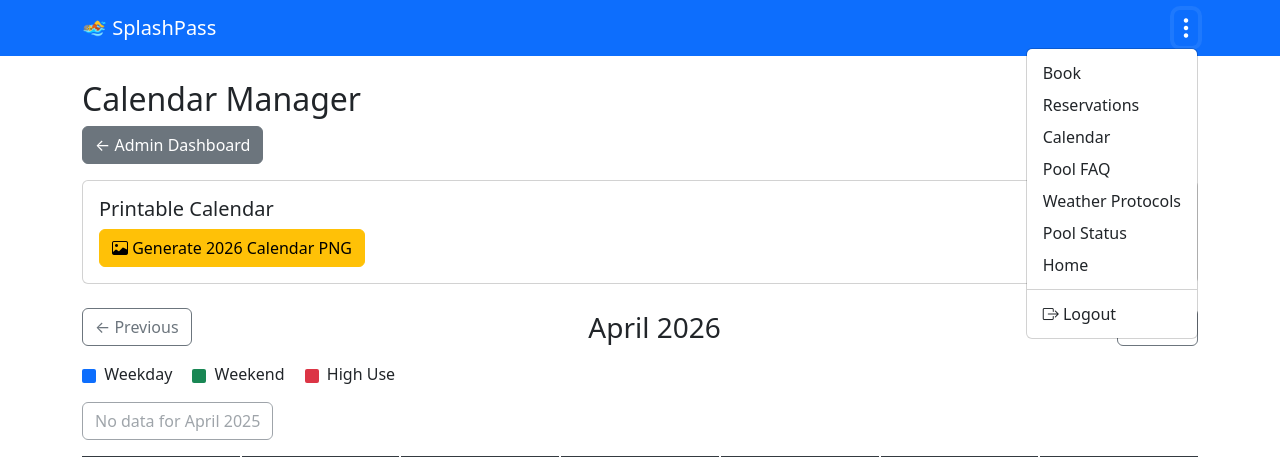
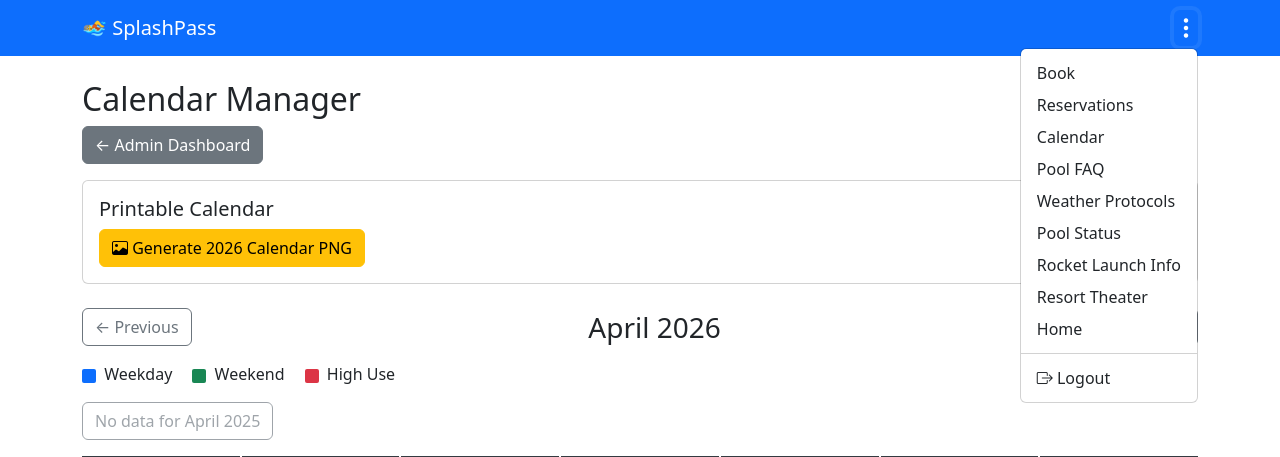
Before and after one commit to ccbractivix/splashpass, a Flask app: page /admin/calendar in a window 1280 px wide, after a click that opens the changed part. Shown: the top 457 px of the page. Run offline with Flask 3, Linux system fonts and the light colour scheme; the visitor is signed in with stand-in values (Sample User, id 1); tables that the repository leaves empty hold one stand-in row (values such as "Sample post"); some libraries are stand-ins or nearby versions.

Commit message:
Add links for Rocket Launch Info and Resort Theater

```diff
--- a/templates/base.html
+++ b/templates/base.html
@@ -24,6 +24,8 @@
           <li><a class="dropdown-item" href="{{ url_for('pool_faq') }}">Pool FAQ</a></li>
           <li><a class="dropdown-item" href="{{ url_for('weather_protocols') }}">Weather Protocols</a></li>
           <li><a class="dropdown-item" href="https://ccbractivix.github.io/RGP/amenities-web/splashpass.html">Pool Status</a></li>
+          <li><a class="dropdown-item" href="https://ccbractivix.github.io/splashpass/launches.html">Rocket Launch Info</a></li>
+          <li><a class="dropdown-item" href="https://ccbractivix.github.io/splashpass/theater.html">Resort Theater</a></li>
           <li><a class="dropdown-item" href="{{ url_for('index') }}">Home</a></li>
           <li><hr class="dropdown-divider"></li>
           <li><a class="dropdown-item" href="{{ url_for('member_logout') }}"><i class="bi bi-box-arrow-right"></i> Logout</a></li>
```
